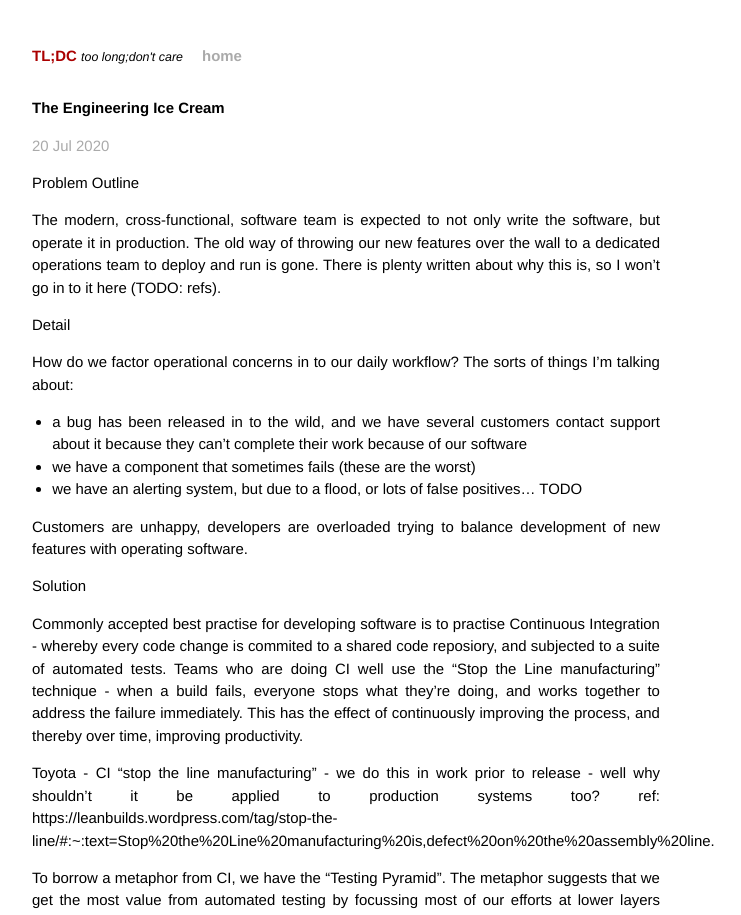
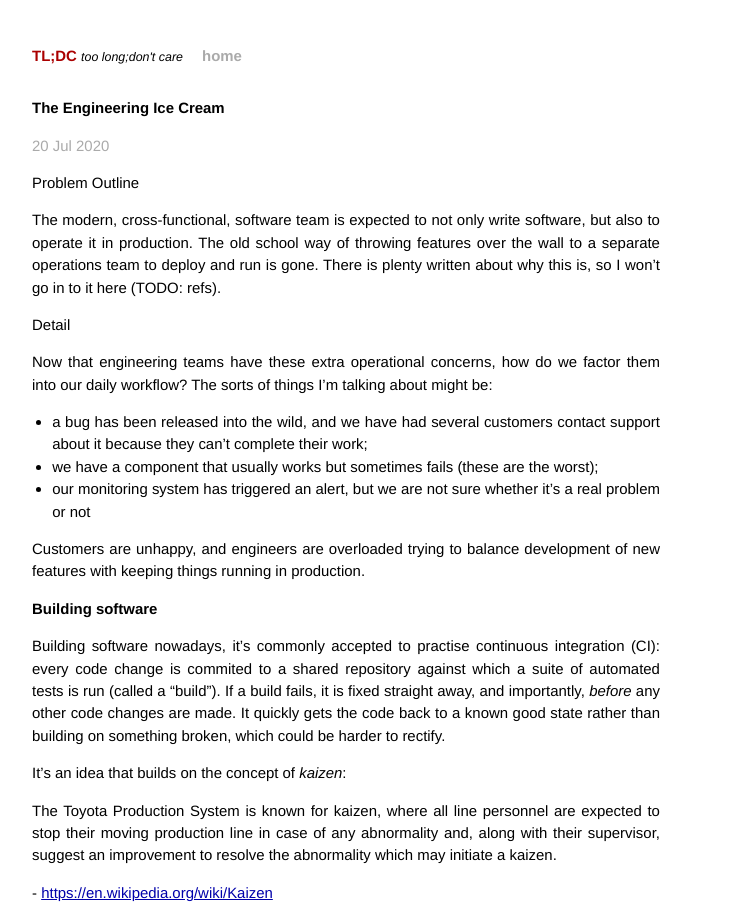
Before and after one commit to jkburges/jkburges.github.io, a Jekyll site: the page built from _posts/2020-07-20-the-engineering-ice-cream.md, in a window 1280 px wide and 1400 px high. Shown: the top 915 px of the window, without its empty margins (294-1035 px from the left). Built offline with Jekyll 4.4.1, drawn with Linux system fonts in a browser that asks for light colours; some of the changed text lies outside the part shown.

Commit message:
More editing
I like the idea of this post but not very happy with the concluding remarks at the moment.

```diff
--- a/_posts/2020-07-20-the-engineering-ice-cream.md
+++ b/_posts/2020-07-20-the-engineering-ice-cream.md
@@ -5,48 +5,43 @@
 
 Problem Outline
 
-The modern, cross-functional, software team is expected to not only write the software, but operate it in production. The old way of throwing our new features over the wall to a dedicated operations team to deploy and run is gone. There is plenty written about why this is, so I won't go in to it here (TODO: refs).
+The modern, cross-functional, software team is expected to not only write software, but also to operate it in production. The old school way of throwing features over the wall to a separate operations team to deploy and run is gone. There is plenty written about why this is, so I won't go in to it here (TODO: refs).
 
 
 Detail
 
-How do we factor operational concerns in to our daily workflow? The sorts of things I'm talking about:
+Now that engineering teams have these extra operational concerns, how do we factor them into our daily workflow? The sorts of things I'm talking about might be:
 
-* a bug has been released in to the wild, and we have several customers contact support about it because they can't complete their work because of our software
-* we have a component that sometimes fails (these are the worst)
-* we have an alerting system, but due to a flood, or lots of false positives... TODO
+* a bug has been released into the wild, and we have had several customers contact support about it because they can't complete their work;
+* we have a component that usually works but sometimes fails (these are the worst);
+* our monitoring system has triggered an alert, but we are not sure whether it's a real problem or not
 
-Customers are unhappy, developers are overloaded trying to balance development of new features with operating software.
+Customers are unhappy, and engineers are overloaded trying to balance development of new features with keeping things running in production.
 
-Solution
+# Building software
 
-Commonly accepted best practise for developing software is to practise Continuous Integration - whereby every code change is commited to a shared code reposiory, and subjected to a suite of automated tests. Teams who are doing CI well use the "Stop the Line manufacturing" technique - when a build fails, everyone stops what they're doing, and works together to address the failure immediately. This has the effect of continuously improving the process, and thereby over time, improving productivity.
+Building software nowadays, it's commonly accepted to practise continuous integration (CI): every code change is commited to a shared repository against which a suite of automated tests is run (called a "build"). If a build fails, it is fixed straight away, and importantly, _before_ any other code changes are made. It quickly gets the code back to a known good state rather than building on something broken, which could be harder to rectify.
 
-Toyota - CI
-"stop the line manufacturing" - we do this in work prior to release - well why shouldn't it be applied to production systems too?
-ref: https://leanbuilds.wordpress.com/tag/stop-the-line/#:~:text=Stop%20the%20Line%20manufacturing%20is,defect%20on%20the%20assembly%20line.
+It's an idea that builds on the concept of _kaizen_:
 
-To borrow a metaphor from CI, we have the "Testing Pyramid". The metaphor suggests that we get the most value from automated testing by focussing most of our efforts at lower layers (read: a large amount of automated unit tests) and less near the top (read: a small amount of manual exploratory testing). In contrast, Alister Scott talks about the "Software Testing Ice-Cream Cone" anti-pattern - this is where a team has fallen in to the trap of spending too much effort in manual regression testing - "chasing one's tail" as a former colleague put it.
+> The Toyota Production System is known for kaizen, where all line personnel are expected to stop their moving production line in case of any abnormality and, along with their supervisor, suggest an improvement to resolve the abnormality which may initiate a kaizen.
 
-In the context of developing and operating software, I think the ice cream cone is the correct "shape". At the top, we have the delicious creamy and sugary features that product managers, and ultimately customers, love and will keep coming back for. At the bottom, we have the production systems (need a better way to describe all of this), monitoring, etc that holds it together. Get a hole down there, and your delicious features melt and drip out through the bottom.
+\- [https://en.wikipedia.org/wiki/Kaizen](https://en.wikipedia.org/wiki/Kaizen)
 
-The shape and composition of the ice cream is correct: most of the effort goes in to the features at the top, with a much smaller amount going in that at the bottom of the cone. If something breaks at the bottom of the cone, you down tools and fix it straight away (Toyota's "Stop the Line").
+# Testing software
 
+A metaphor used in CI is the "Testing Pyramid". The metaphor suggests that we get the greatest value from testing by focussing most of our efforts at lower layers (many unit tests), the least at the top (a few end-to-end (E2E) tests), and a moderate effort in the middle (integration tests).
 
+<a title="Abbe98 / CC BY-SA (https://creativecommons.org/licenses/by-sa/4.0)" href="https://commons.wikimedia.org/wiki/File:Testing_Pyramid.svg"><img alt="Testing Pyramid" src="https://upload.wikimedia.org/wikipedia/commons/thumb/6/64/Testing_Pyramid.svg/512px-Testing_Pyramid.svg.png"></a>
 
+In contrast, Alister Scott talks about the [Software Testing Ice-Cream Cone](https://alisterbscott.com/kb/testing-pyramids) anti-pattern, where a team has fallen into the trap of spending too much effort in manual regression testing and hence the shape is more like an ice-cream cone than a pyramids.
 
+![link to image if permission](https://alisterbscott.com/wp-content/uploads/2018/02/software-testing-icecream-cone-antipattern.jpg)
 
+# Operating software
 
+Where I am going with all this is that for _operating_ software, I think an ice-cream cone is desirable.
 
+[insert diagram here]
 
-Testing Pyramid - borrow from elsewhere
-
-
-Solution
-
-Metaphor borrowed from <a href="https://alisterbscott.com/kb/testing-pyramids/" target="_blank">Testing Pyramids & Ice-Cream Cones</a>
-The engineering icecream:
-- stop the line and jump on production issues straight away
-- the premise is that these interruptions should be infrequent
-- not doing this results in more work in the long run
-- might be painful at first
+At the top, we have the delicious creamy and sugary features that product managers, and ultimately customers, love and will keep coming back for. At the bottom, we have the production infrastructure - servers, monitoring, alerting and logging systems - that hold it all together. Get a hole down there, and your delicious features melt and drip out through the bottom. The shape is right because we want to be putting most of our effort in to features, and less of our effort in to operations.
```
